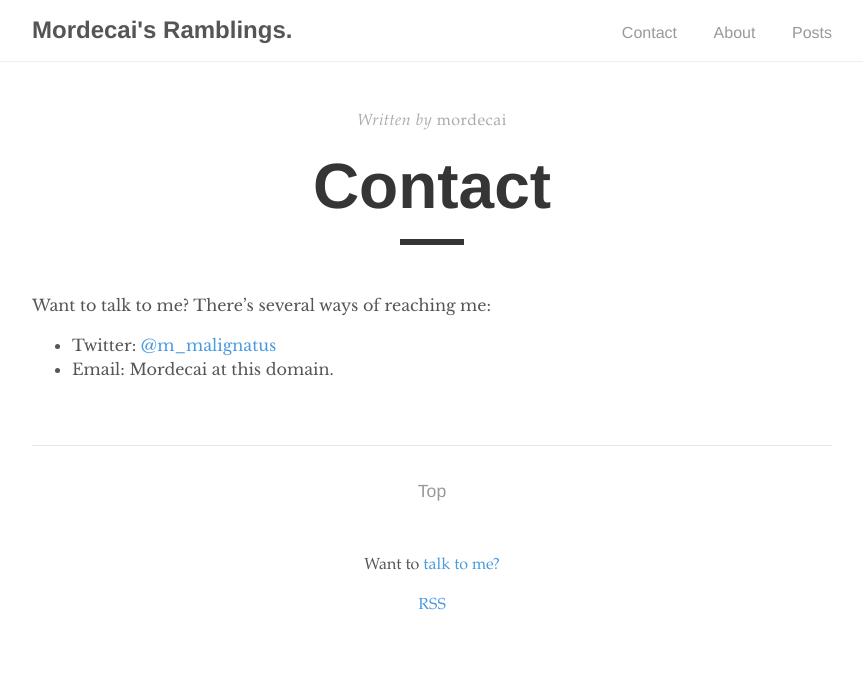
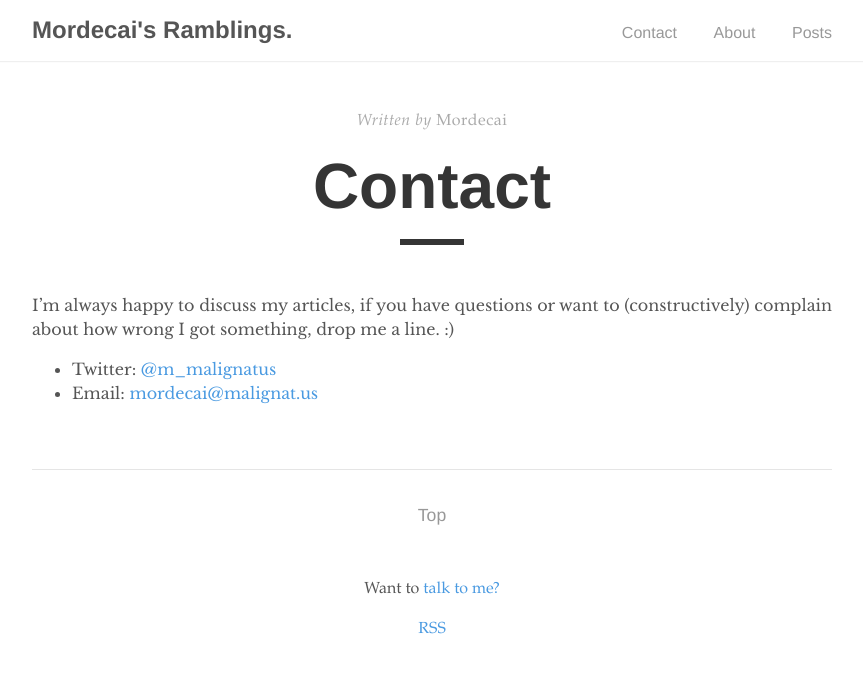
Before and after one commit to MordecaiMalignatus/mordecaimalignatus.github.io, a Jekyll site: the page built from contact.md, in a window 1280 px wide. Shown: the top 673 px of the page, without its empty margins (208-1071 px from the left). Built offline with Jekyll 4.4.1, drawn with Linux system fonts in a browser that asks for light colours.

Commit message:
Feat(contact.md): rewrite contact to be more friendly.

```diff
--- a/contact.md
+++ b/contact.md
@@ -1,10 +1,11 @@
 ---
 layout: post
-author: mordecai
+author: Mordecai
 title: Contact
 ---
 
-Want to talk to me? There's several ways of reaching me:
+I'm always happy to discuss my articles, if you have questions or want to
+(constructively) complain about how wrong I got something, drop me a line. :)
 
 - Twitter: [@m_malignatus](https://twitter.com/m_malignatus)
-- Email: Mordecai at this domain.
+- Email: [mordecai@malignat.us](mailto:mordecai+blog@malignat.us)
```
